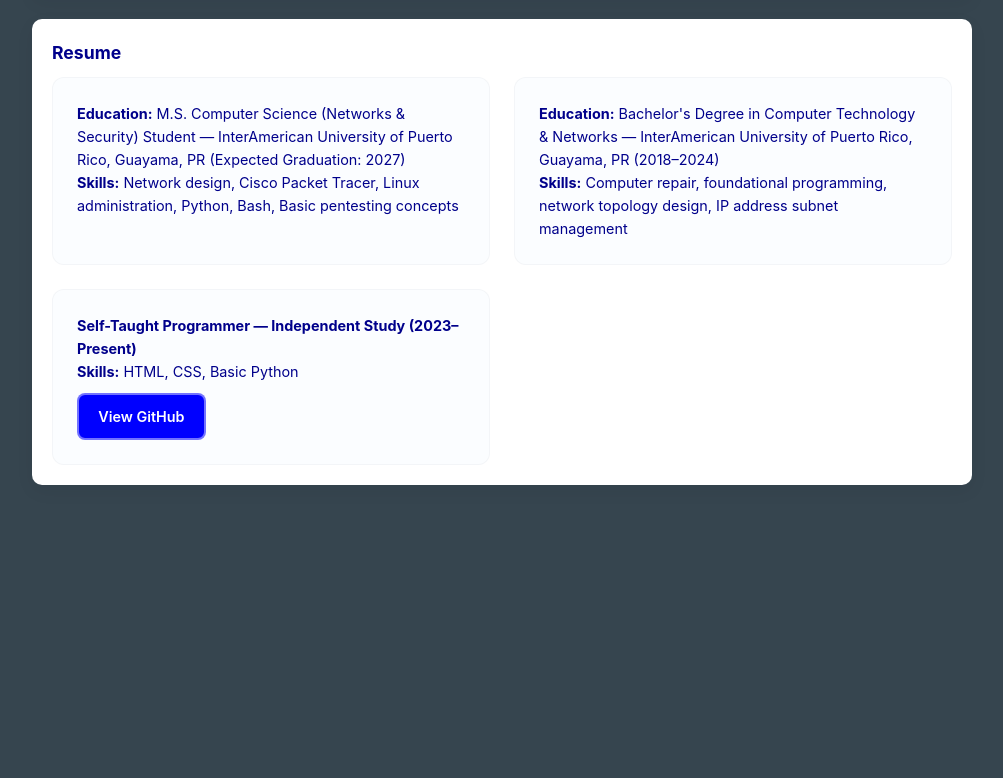
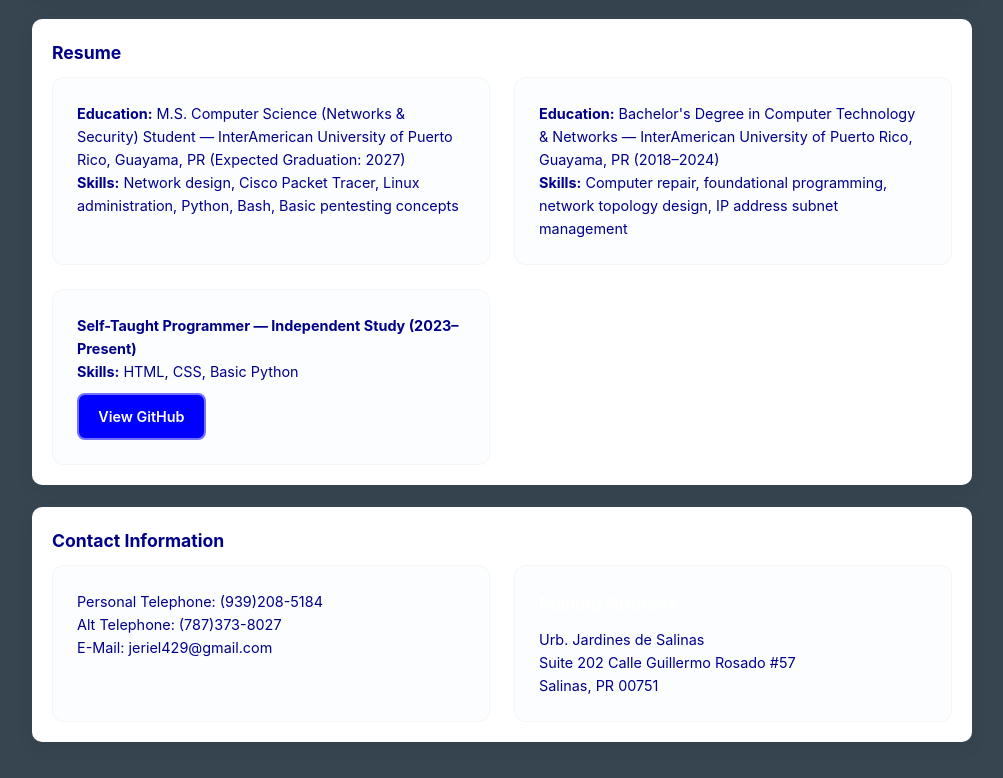
Before and after one commit to ccruz429/DigitalPortfolio, a plain HTML site: page index.html in a window 1280 px wide. Shown: the part 878-1656 px from the top of the page, without its empty margins (138-1141 px from the left). Before the commit the page ends 1399 px from the top, so only its background shows below. Drawn offline with Linux system fonts and the light colour scheme.

Commit message:
Add contact information section to index.html
Added contact information section with personal details.

```diff
--- a/index.html
+++ b/index.html
@@ -213,6 +213,22 @@
         </div>
       </div>
     </section>
+    <section class="section">
+    <h2>Contact Information</h2>
+    <div class="projects-grid">
+      <div class="card">
+      <p style="color:var(--muted)">Personal Telephone: (939)208-5184
+      <br>Alt Telephone: (787)373-8027
+      <br>E-Mail: jeriel429@gmail.com
+      </p>
+     </div>
+      <div class="card">
+        <h2>Mailing Address:</h2>
+        <p>Urb. Jardines de Salinas
+        <br>Suite 202 Calle Guillermo Rosado #57
+        <br>Salinas, PR 00751</p>
+      </div>
+    </div></section>
   </div>
 </body>
 </html>
```
